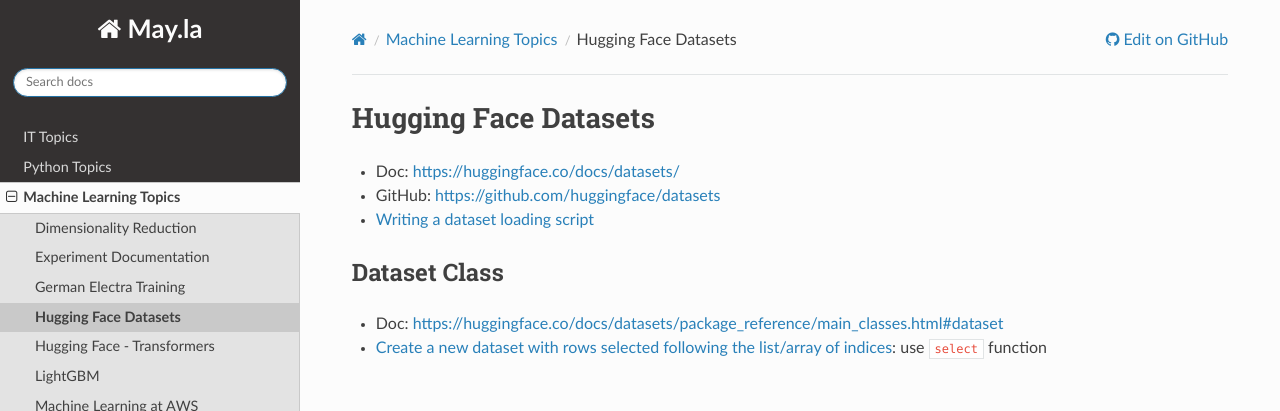
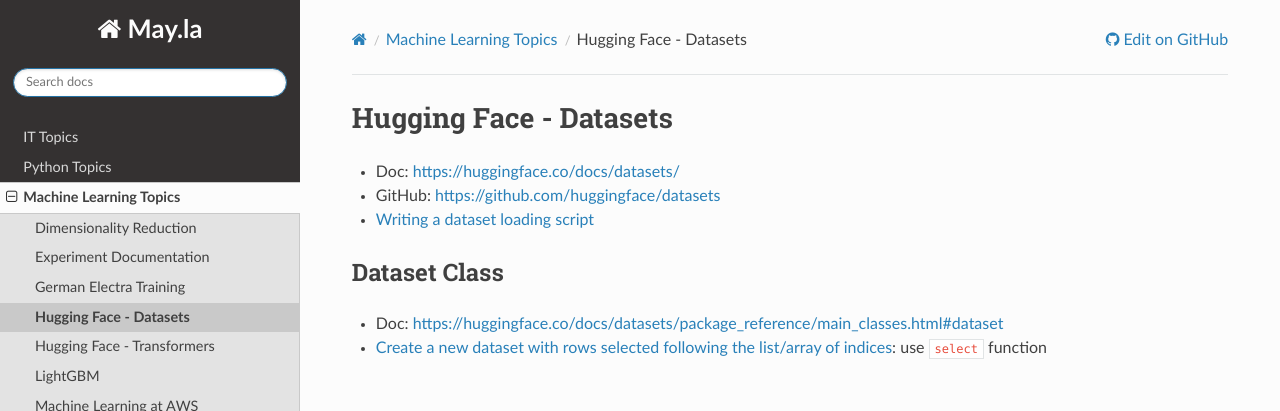
Before and after one commit to PhilipMay/May.la, a Sphinx documentation site: the page built from source/ml/hf-datasets.md, in a window 1280 px wide. Shown: the top 411 px of the page. Built offline with Sphinx 7.4.7 and the Read the Docs theme 2.0.0, drawn with Linux system fonts in a browser that asks for light colours.

```diff
--- a/source/ml/hf-datasets.md
+++ b/source/ml/hf-datasets.md
@@ -1,4 +1,4 @@
-# Hugging Face Datasets
+# Hugging Face - Datasets
 - Doc: https://huggingface.co/docs/datasets/
 - GitHub: https://github.com/huggingface/datasets
 - [Writing a dataset loading script](https://huggingface.co/docs/datasets/add_dataset.html)
```
